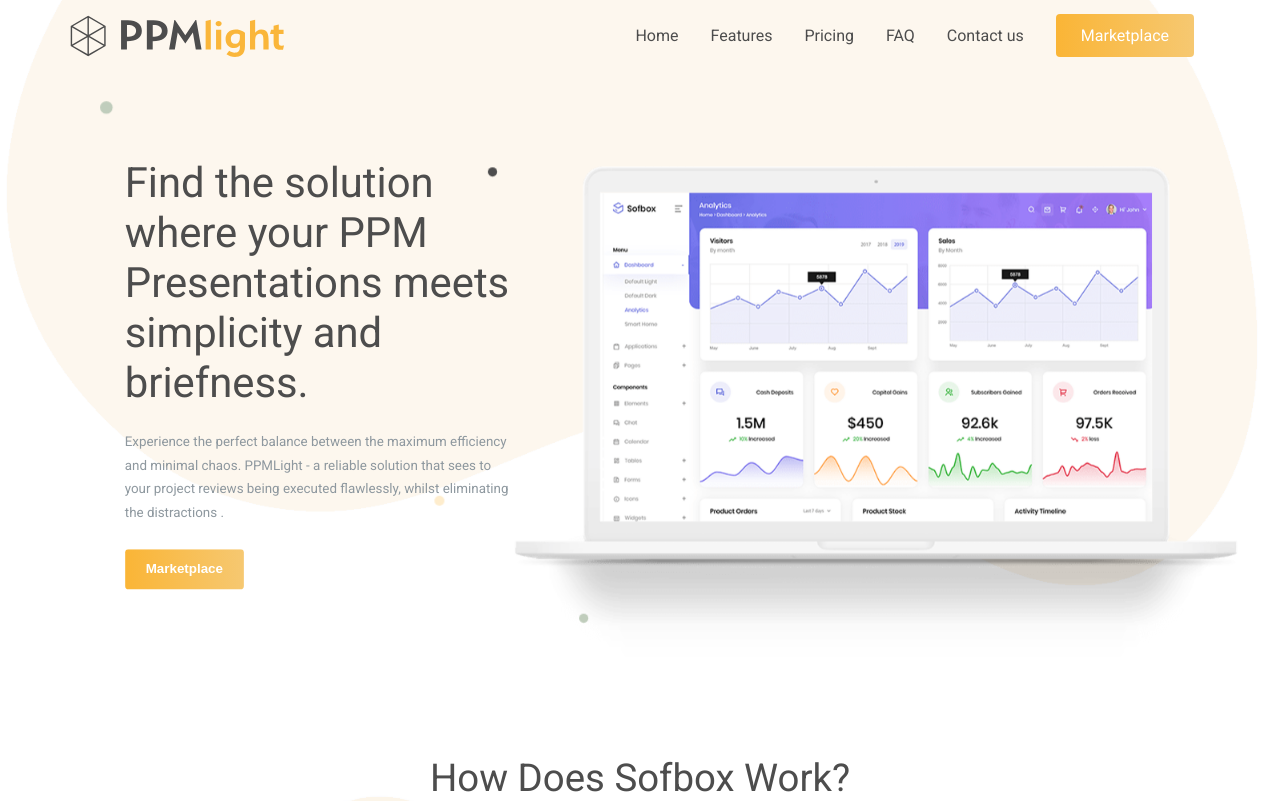
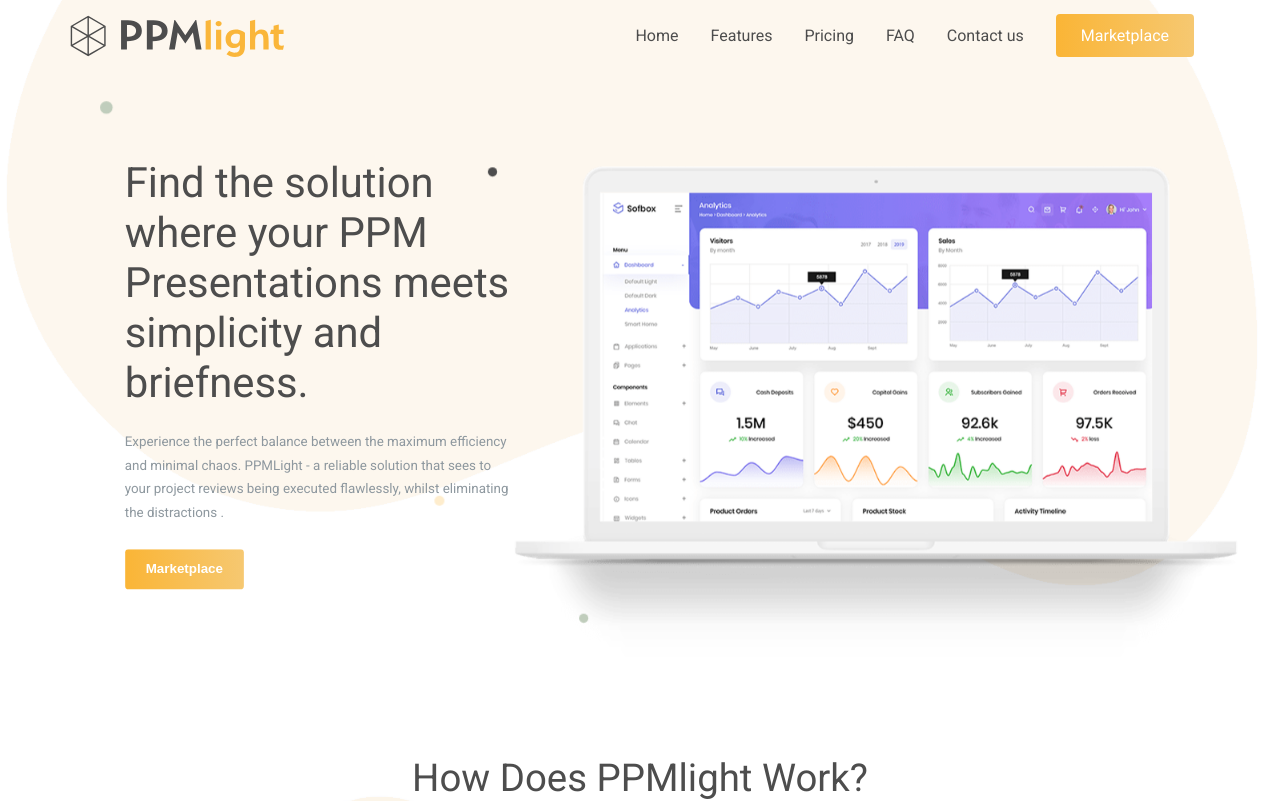
Before and after one commit to MarcinGazda/PPMLight.WWW, a React (Vite) app: page / in a window 1280 px wide. Shown: the top 801 px of the page. Built offline with nearby package versions, Linux system fonts and the light colour scheme.

Commit message:
fix: change title in MainFunctionality

```diff
--- a/src/views/MainFunctionality/index.tsx
+++ b/src/views/MainFunctionality/index.tsx
@@ -45,7 +45,7 @@
     <section className={styles.container}>
       <img className={styles.background} src={backgroundImg} alt="" />
       <h2 data-aos="slide-left" data-aos-once="true" className={styles.title}>
-        How Does Sofbox Work?
+        How Does PPMlight Work?
       </h2>
       <p
         data-aos="slide-right"
```
